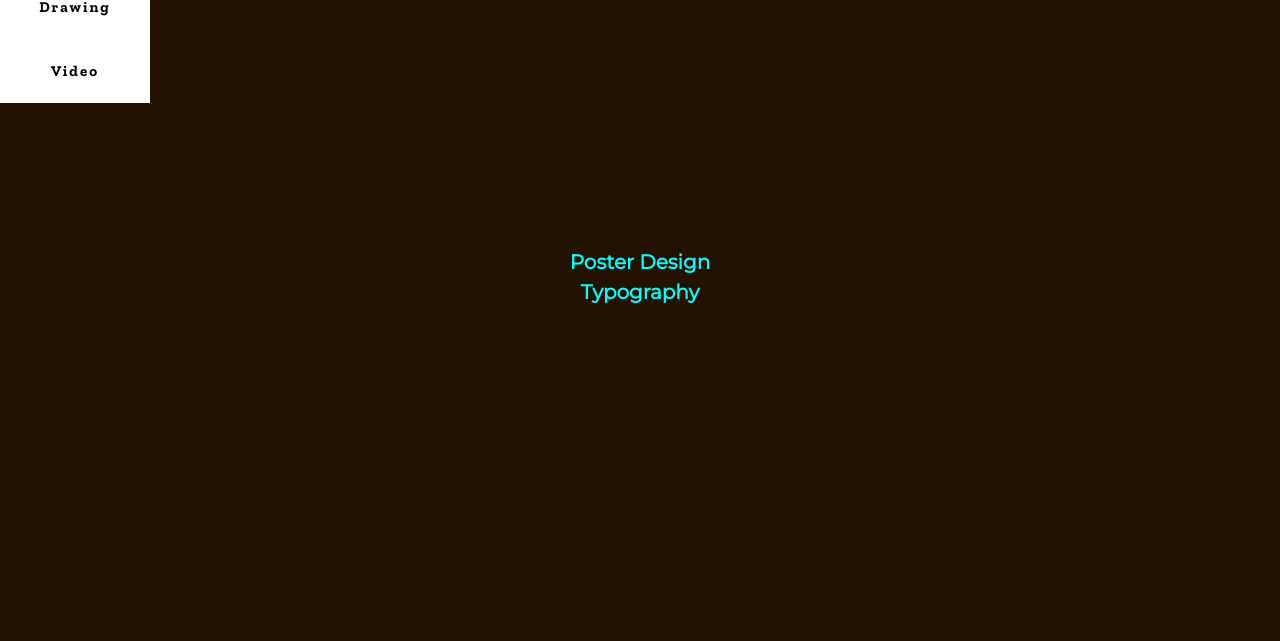
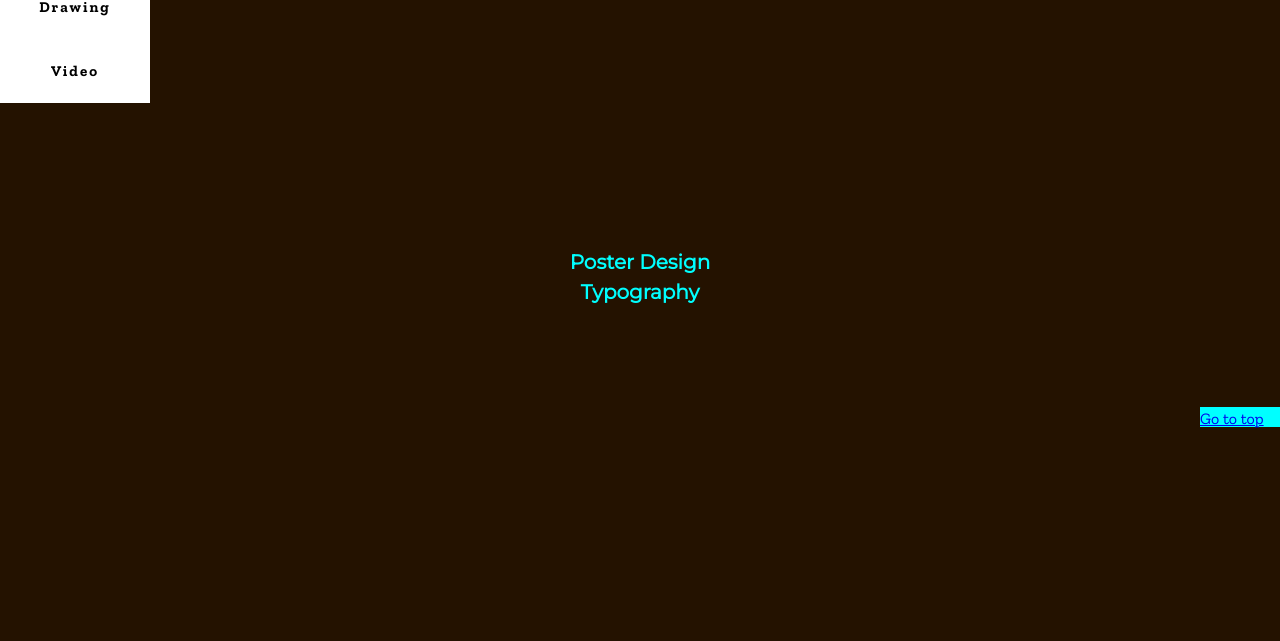
Before and after one commit to xyu77/final-project--web-design-at-risd--summer-2017, a plain HTML site: page links/GD.html in a window 1280 px wide. Shown: the part 153-794 px from the top of the page. Drawn offline with nearby package versions, Linux system fonts and the light colour scheme.

Commit message:
add "go to top" button

```diff
--- a/css/left.css
+++ b/css/left.css
@@ -297,3 +297,20 @@ iframe {
 /*  margin-left: 30%;*/
 }
 }
+
+
+
+#top {
+  text-decoration: none;
+  background-color: cyan;
+ float: right;
+  width: 80px;
+  height:20px;
+  top: 70vh;right: 0vw;
+  position: fixed;
+}
+span {
+  text-decoration: none;
+  color: white;
+/*  float: right;*/
+}
--- a/links/GD.html
+++ b/links/GD.html
@@ -112,6 +112,12 @@ img.onload = function() {
 
 
 
+<div id="top">
+<span><a href="#body">Go to top</a></span>
+</div>
+
+
+
 
 
 
```
Also changed, not shown: links/skills.html (+0 -1 lines).
